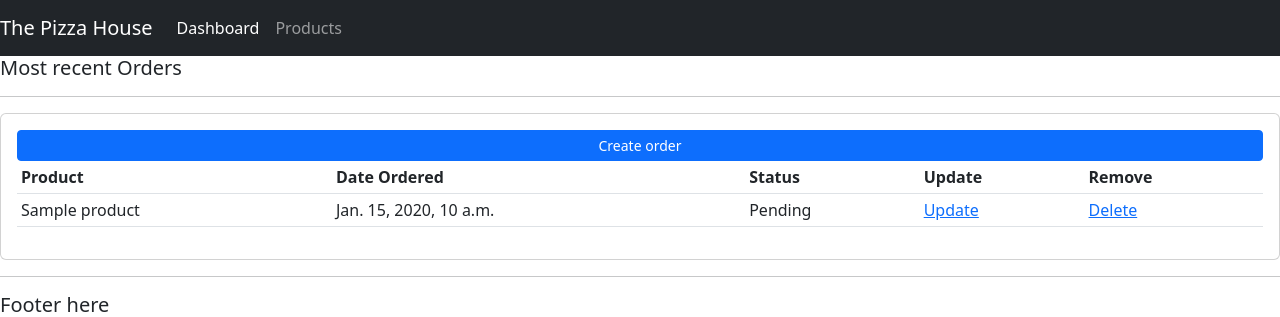
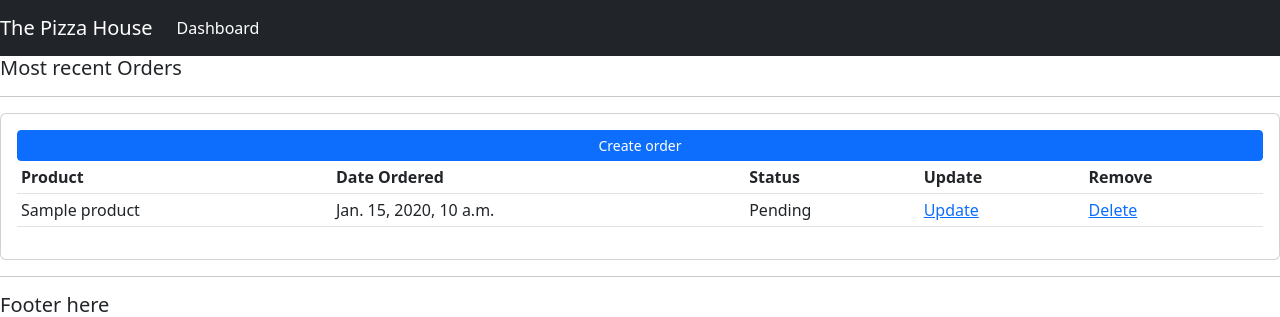
Before and after one commit to EoinAherne/portfolio-project-4, a Django app: page / in a window 1280 px wide. Shown: the top 317 px of the page. Run offline with Django 3.2, Linux system fonts and the light colour scheme; tables that the repository leaves empty hold one stand-in row (values such as "Sample post").

Commit message:
Fix navbar to align with frontend capability

```diff
--- a/paradox22/templates/accounts/navbar.html
+++ b/paradox22/templates/accounts/navbar.html
@@ -8,7 +8,7 @@
     <div class="collapse navbar-collapse" id="navbarNavAltMarkup">
       <div class="navbar-nav">
         <a class="nav-item nav-link active" href="{% url 'home' %}">Dashboard</a>
-        <a class="nav-item nav-link" href="{% url 'products' %}">Products</a>
+
 
 
       </div>
```
